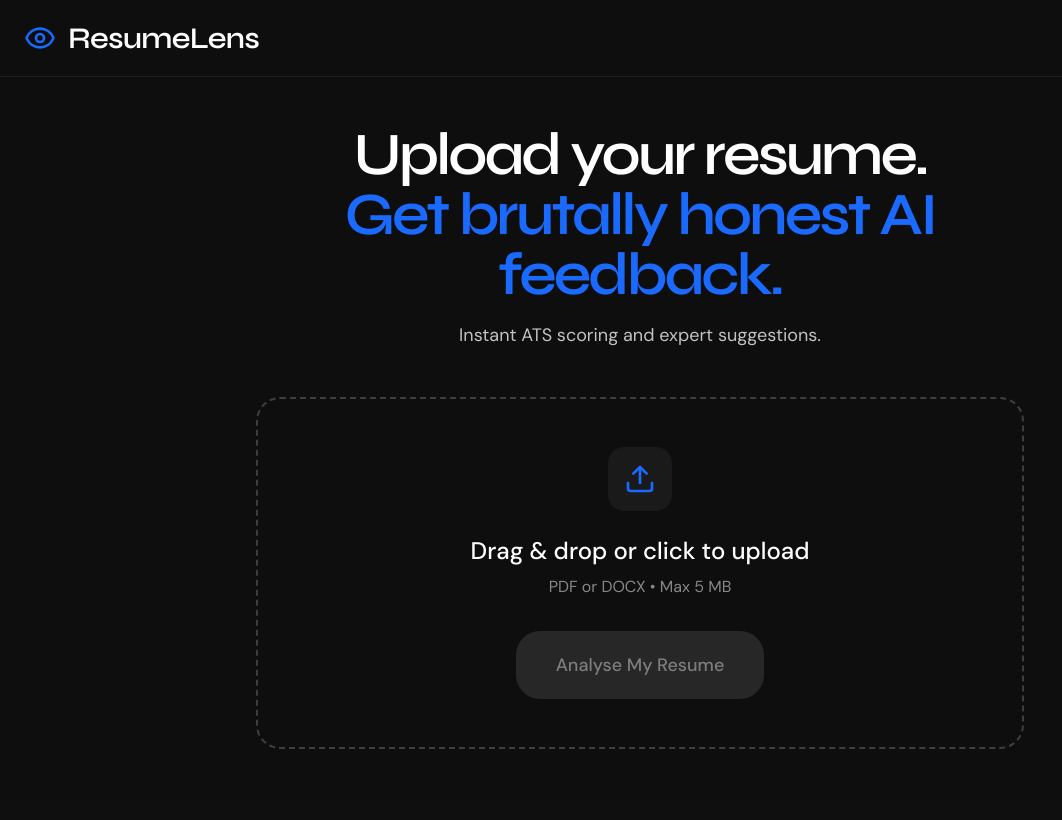
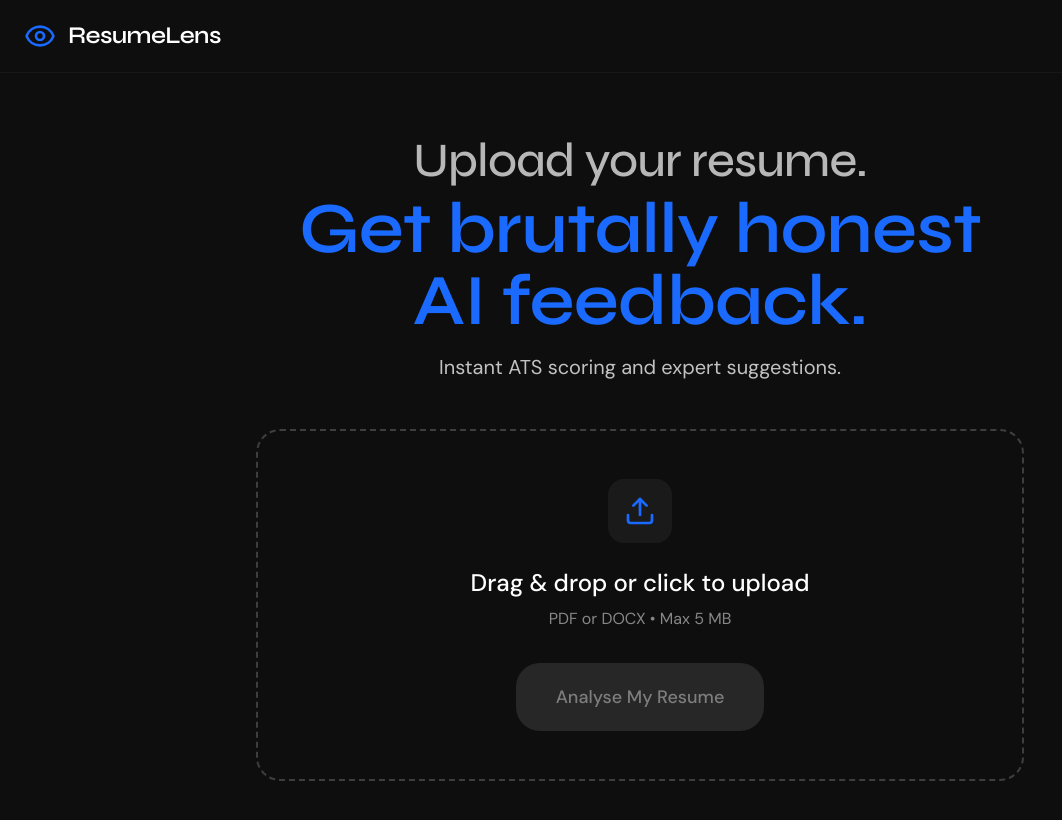
Before and after one commit to lakshayNewatia/ResumeLens, a React (Vite) app in the folder Client/: page / in a window 1280 px wide. Shown: the top 820 px of the page, without its empty margins (0-1062 px from the left). Built offline with nearby package versions, Linux system fonts and the light colour scheme; the HTML template or start-up script is replaced by a standard one.

Commit message:
Update App.jsx

```diff
--- a/Client/src/App.jsx
+++ b/Client/src/App.jsx
@@ -41,20 +41,18 @@ function App() {
   };
 
   return (
-    /* Changed bg-[#0f0f0f] to bg-brand-dark (#0E0E0E) */
-    <div className="min-h-screen bg-brand-dark text-white font-body">
+    <div className="min-h-screen bg-brand-dark text-white font-body selection:bg-brand-blue/30">
       {/* Header */}
-      <header className="border-b border-brand-gray/20">
+      <header className="border-b border-brand-gray/10">
         <div className="max-w-7xl mx-auto px-6 py-5 flex items-center justify-between">
           <div className="flex items-center gap-x-3">
-            {/* Logo Icon changed to brand-blue */}
             <Eye className="w-8 h-8 text-brand-blue" />
-            <span className="text-3xl font-semibold tracking-tight font-heading">ResumeLens</span>
+            <span className="text-2xl font-bold tracking-tight font-heading">ResumeLens</span>
           </div>
         </div>
       </header>
 
-      <main className="max-w-7xl mx-auto px-6 py-12">
+      <main className="max-w-7xl mx-auto px-6 py-16">
         <AnimatePresence mode="wait">
           {step === 'upload' && (
             <motion.div
@@ -65,22 +63,29 @@ function App() {
               className="max-w-3xl mx-auto"
             >
               <div className="text-center mb-12">
-                <h1 className="text-6xl font-semibold font-heading tracking-tighter mb-4 text-white">
-                  Upload your resume.<br />
-                  {/* Changed text-accent to text-brand-blue (or text-brand-lime for high energy) */}
-                  <span className="text-brand-blue">Get brutally honest AI feedback.</span>
+                <h1 className="flex flex-col font-heading tracking-tighter mb-4">
+                  <span className="text-4xl md:text-5xl font-medium text-white/70 mb-2">
+                    Upload your resume.
+                  </span>
+                  <span className="text-6xl md:text-7xl font-bold text-brand-blue leading-[1.1]">
+                    Get brutally honest AI feedback.
+                  </span>
                 </h1>
-                {/* Changed text color to our light gray */}
-                <p className="text-lg text-brand-light">Instant ATS scoring and expert suggestions.</p>
+                <p className="text-xl text-brand-light font-light">
+                  Instant ATS scoring and expert suggestions.
+                </p>
               </div>
 
-              {/* This component needs internal color updates too! */}
               <UploadZone file={file} setFile={setFile} onAnalyse={handleAnalyse} />
 
               {error && (
-                <div className="mt-8 max-w-md mx-auto bg-red-500/10 border border-red-500/30 text-red-400 px-6 py-4 rounded-3xl text-center">
+                <motion.div
+                  initial={{ opacity: 0, scale: 0.9 }}
+                  animate={{ opacity: 1, scale: 1 }}
+                  className="mt-8 max-w-md mx-auto bg-red-500/10 border border-red-500/20 text-red-400 px-6 py-4 rounded-2xl text-center"
+                >
                   {error}
-                </div>
+                </motion.div>
               )}
             </motion.div>
           )}
```
